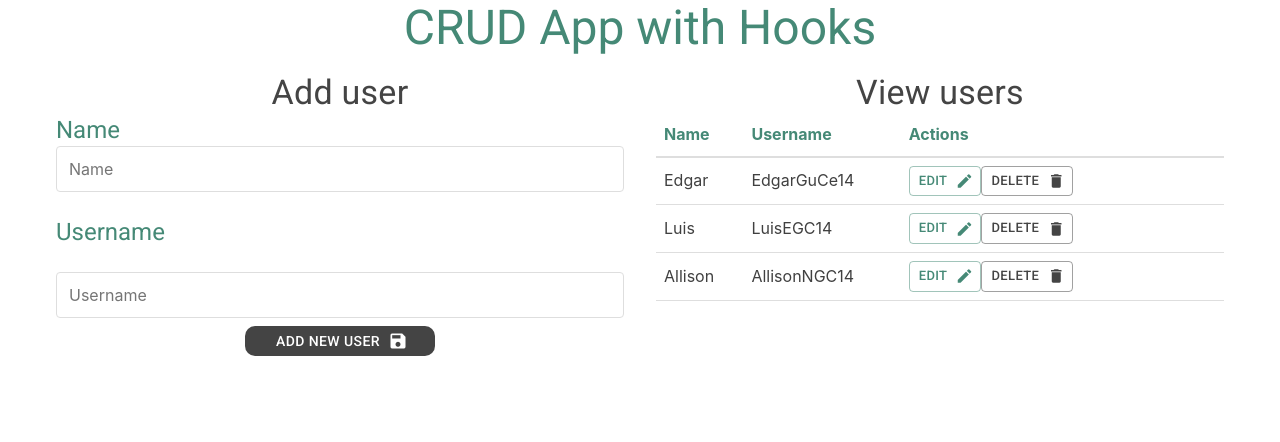
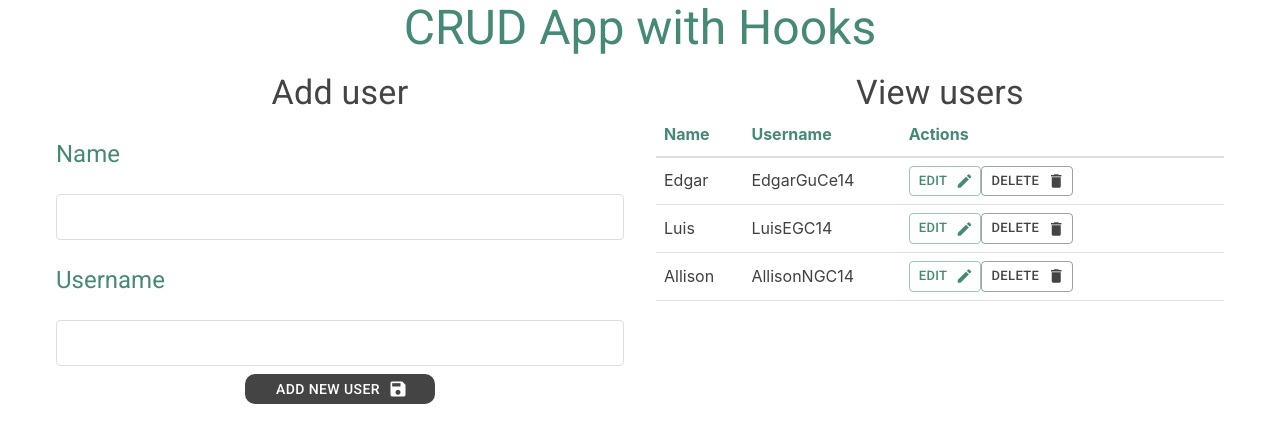
Before and after one commit to EdgarGC14/CRUD-Project-ReactJS, a React (Create React App) app: page / in a window 1280 px wide. Shown: the top 442 px of the page. Built offline with nearby package versions, Linux system fonts and the light colour scheme.

Commit message:
beginnign migration from Form to State

```diff
--- a/src/components/AddUserForm.jsx
+++ b/src/components/AddUserForm.jsx
@@ -1,4 +1,4 @@
-import React from "react";
+import React, { useState } from "react";
 import { useForm } from "react-hook-form";
 //import Button from "./ui/Button";
 import Label from "./ui/Label";
@@ -23,50 +23,45 @@ const useStyle = makeStyles({
 
 const AddUserForm = (props) => {
   const { register, errors, handleSubmit } = useForm();
+  const [username, setUsername] = useState("");
+  const [name, setName] = useState("");
 
-  const onSubmit = (data, e) => {
-    //console.log(data);
-
-    props.addUser(data);
-    //clear fields
-    e.target.reset();
+  const setUsernameValue = (e) => {
+    setUsername(e.target.value);
+    props.addUser({ id: "", name: { username }, username: { username } });
   };
 
   const classes = useStyle();
 
   return (
     <ThemeProvider theme={theme}>
-      <form onSubmit={handleSubmit(onSubmit)}>
       <Label text="Name" />
       <input
         type="text"
-          name="name"
-          placeholder="Name"
+        name="nameInput"
         required={true}
-          {...register("name", { required: "Campo requerido" })}
+        onChange={(e) => setName(e.target.value)}
       />
-        <div>{errors?.name?.message}</div>
       <Label text="Username" />
       <input
         type="text"
-          name="username"
-          placeholder="Username"
+        name="usernameInput"
         required={true}
-          {...register("username", { required: "Campo requerido" })}
+        onChange={(e) => setUsernameValue()}
       />
-        <div>{errors?.username?.message}</div>
+
       <div align="center">
         <Button
           className={classes.myClassName}
           onClick={() => {
-              console.log("Button Pressed");
+            console.log("Username :: " + username);
+            console.log("Name :: " + name);
           }}
           endIcon={<Icon>save</Icon>}
         >
           Add New User
         </Button>
       </div>
-      </form>
     </ThemeProvider>
   );
 };
--- a/src/components/EditUserForm.jsx
+++ b/src/components/EditUserForm.jsx
@@ -1,8 +1,10 @@
-import React from "react";
+import React, { useState } from "react";
 import { useForm } from "react-hook-form";
 //import Button from "./ui/Button";
 import Label from "./ui/Label";
 import { Button, Icon } from "@material-ui/core";
+import { makeStyles, ThemeProvider } from "@material-ui/core/styles";
+import theme from "./themeConfig";
 
 const EditUserForm = (props) => {
   console.log("Current User :: " + props.currentUser.username);
@@ -14,40 +16,32 @@ const EditUserForm = (props) => {
   setValue("name", props.currentUser.name);
   setValue("username", props.currentUser.username);
 
-  const onSubmit = (data, e) => {
-    //console.log(data);
-    data.id = props.currentUser.id;
-
-    props.updateUser(props.currentUser.id, data);
-
-    //clear fields
-    e.target.reset();
-  };
+  const [username, setUsername] = useState("");
+  const [name, setName] = useState("");
 
   return (
-    <form onSubmit={handleSubmit(onSubmit)}>
+    <ThemeProvider theme={theme}>
+      <Label text="Name" />
       <Label text="Name" />
       <input
         type="text"
-        name="name"
-        placeholder="Name"
+        name="usernameInput"
         required={true}
-        {...register("name", { required: "Campo requerido" })}
-        /*ref={register({
-          required: { value: true, message: "Campo requerido" },
-        })}*/
+        onChange={(e) => {
+          setUsername(e.target.value);
+          e.target.reset();
+        }}
       />
-      <div>{errors?.name?.message}</div>
       <Label text="Username" />
       <input
         type="text"
-        name="username"
-        placeholder="Username"
+        name="nameInput"
         required={true}
-        {...register("username", { required: "Campo requerido" })}
+        onChange={(e) => {
+          setName(e.target.value);
+          e.target.reset();
+        }}
       />
-
-      <div>{errors?.username?.message}</div>
       <div align="center">
         <Button
           variant="contained"
@@ -58,7 +52,7 @@ const EditUserForm = (props) => {
           Save Changes
         </Button>
       </div>
-    </form>
+    </ThemeProvider>
   );
 };
 
```
Lines whose indentation alone changed are shown as unchanged.
